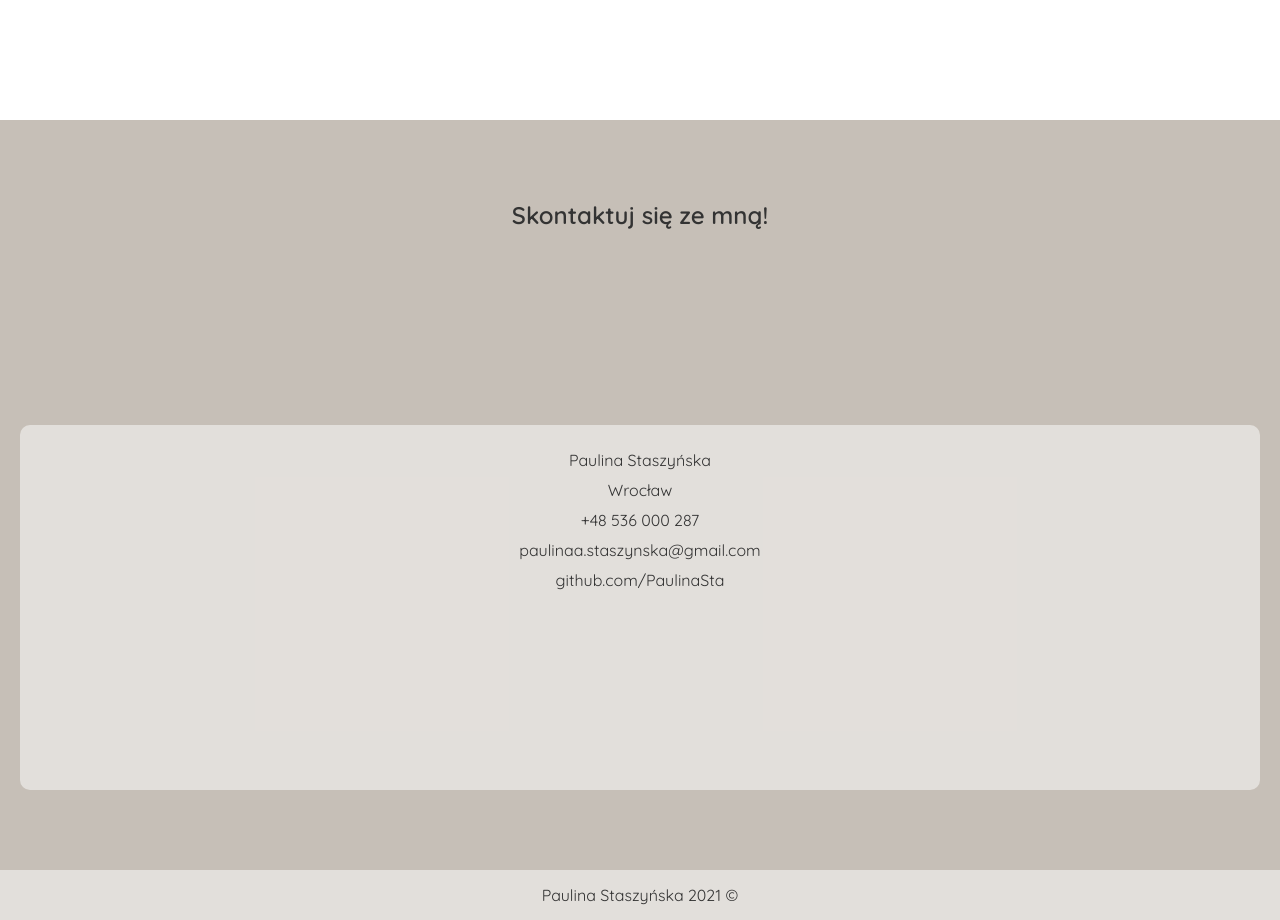
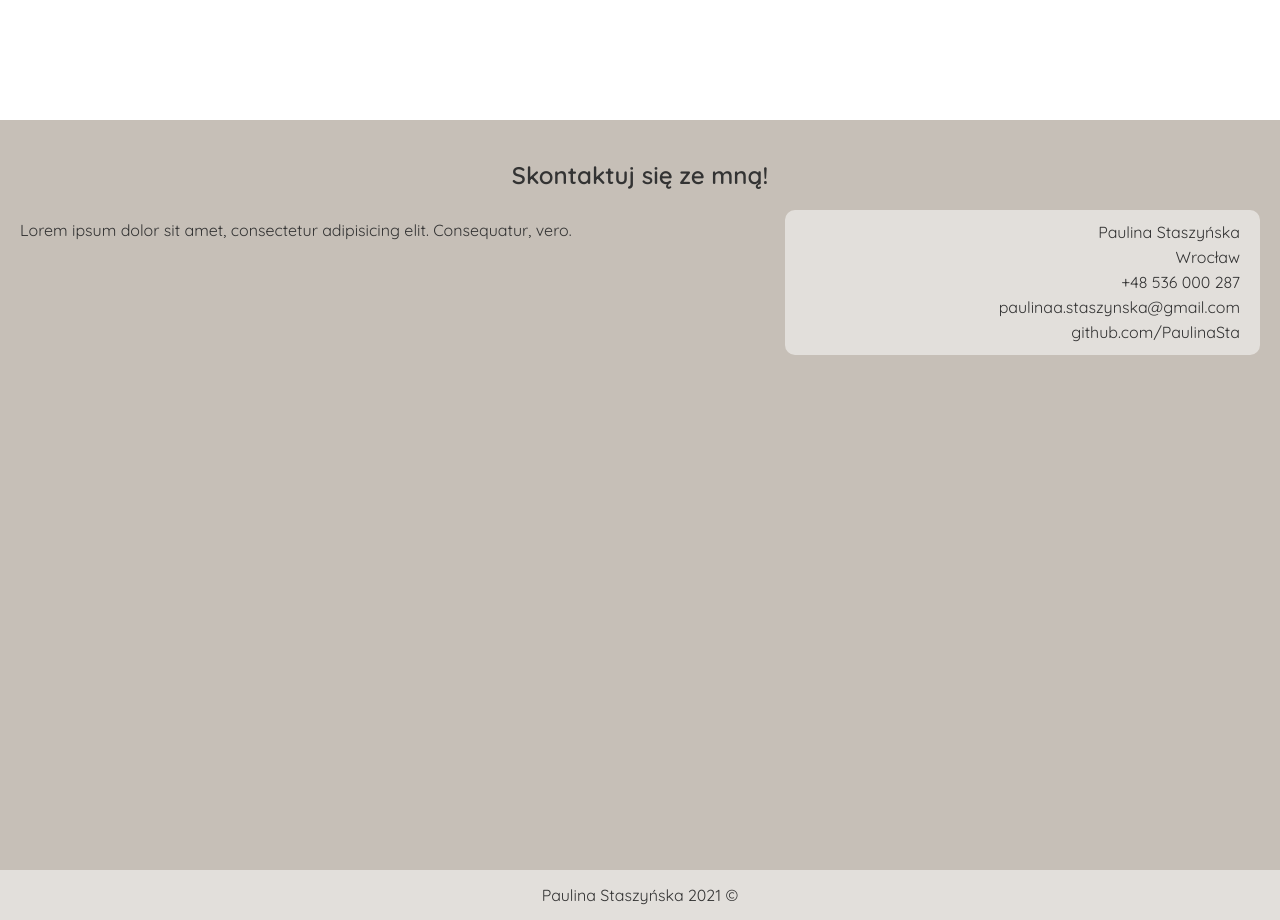
Before and after one commit to PaulinaSta/My-personal-page-using-css-grid-layout, a plain HTML site: page index.html in a window 1280 px wide. Shown: the part 3080-4000 px from the top of the page. Drawn offline with nearby package versions, Linux system fonts and the light colour scheme.

Commit message:
Correcting section__contact

```diff
--- a/index.html
+++ b/index.html
@@ -164,23 +164,23 @@
 
             </div>
 
-
         </section>
 
-        <section class="contact">
-            <h1 class="contact__heading">Skontaktuj się ze mną!</h1>
-            <ul class="contact__details">
-                <li class="contact__detail">Paulina Staszyńska</li>
-                <li class="contact__detail">Wrocław</li>
-                <li class="contact__detail"><a href="tel:+48536000287" class="contact__link">+48 536 000 287</a>
-                </li>
-                <li class="contact__detail">
-                    <a href="mailto:paulinaa.staszynska@gmail.com" class="contact__link">paulinaa.staszynska@gmail.com</a>
-                </li>
-                <li class="contact__detail">
-                    <a href="https://github.com/PaulinaSta" class="contact__link">github.com/PaulinaSta</a>
-                </li>
-            </ul>
+
+        <section class="section section--contact">
+            <h1 class="section__heading">Skontaktuj się ze mną!</h1>
+            <div class="section__wrap section__wrap--contact">
+                <div class="contact__description">
+                    <p class="contact__text">Lorem ipsum dolor sit amet, consectetur adipisicing elit. Consequatur, vero.</p>
+                </div>
+                <ul class="contact__details">
+                    <li class="contact__detail">Paulina Staszyńska</li>
+                    <li class="contact__detail">Wrocław</li>
+                    <li class="contact__detail"><a href="tel:+48536000287" class="contact__link">+48 536 000 287</a></li>
+                    <li class="contact__detail"><a href="mailto:paulinaa.staszynska@gmail.com" class="contact__link">paulinaa.staszynska@gmail.com</a></li>
+                    <li class="contact__detail"><a href="https://github.com/PaulinaSta" class="contact__link">github.com/PaulinaSta</a></li>
+                </ul>
+            </div>
         </section>
     </main>
 
--- a/style.css
+++ b/style.css
@@ -16,7 +16,7 @@ html {
 body {
     display: grid;
     grid-template-columns: 1fr;
-    grid-template-rows: 100vh auto auto;
+    grid-template-rows: 100vh auto 50px;
     grid-template-areas: "header""main""footer";
     min-height: 150vh;
     max-width: 1366px;
@@ -416,19 +416,23 @@ body {
 
 
 
-.contact {
+.section--contact {
     grid-area: contact;
+}
+
+.section__wrap--contact {
     display: grid;
     grid-template-columns: 1fr;
     grid-template-rows: auto auto;
-    grid-template-areas: "contact__heading""contact__details";
-    padding: 80px 20px;
+    grid-template-areas: "contact__description""contact__details";
+    padding: 20px 20px 80px 20px;
+    /* background-color: green; */
 }
 
-.contact__heading {
-    grid-area: contact__heading;
-    text-align: center;
-    margin-bottom: 20px;
+.contact__description {
+    grid-area: contact__description;
+    text-align: justify;
+    margin-bottom: 40px;
 }
 
 .contact__details {
@@ -448,6 +452,10 @@ body {
     text-decoration: none;
     color: #333;
 }
+
+
+
+
 
 .footer {
     grid-area: footer;
@@ -621,7 +629,6 @@ body {
         right: 20px;
     }
 
-
     .section__wrap--skills {
         grid-template-columns: 1fr 1fr;
         grid-template-rows: 1fr 1fr 1fr 1fr;
@@ -640,5 +647,27 @@ body {
         font-size: 16px;
     }
 
+    .section__wrap--contact {
+        grid-template-columns: auto auto;
+        grid-template-rows: 1fr;
+        grid-template-areas: "contact__description contact__details";
+        padding: 20px 20px 40px 20px;
+        /* background-color: green; */
+    }
+
+    .contact__description {
+        margin-bottom: 0px;
+        margin-right: 20px;
+        margin-top: 10px;
+    }
+
+    .contact__details {
+        padding: 10px 20px;
+    }
+
+    .contact__detail {
+        line-height: 25px;
+        text-align: right;
+    }
 
 }
```
